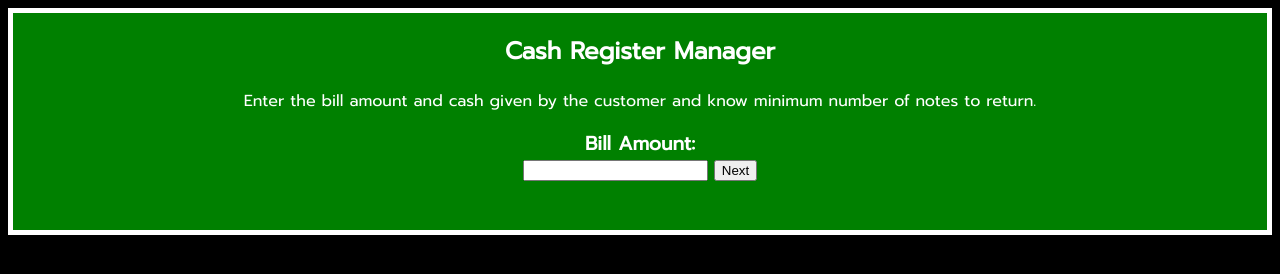
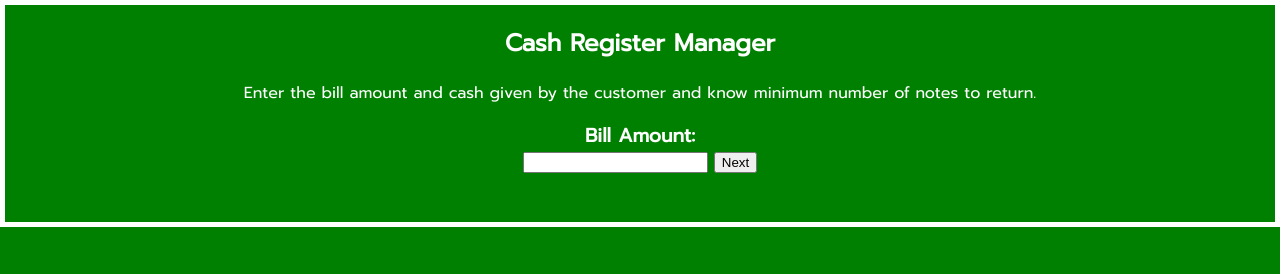
Before and after one commit to jyothishp994/cashRegisterM10, a plain HTML site: page index.html in a window 1280 px wide. Drawn offline with Linux system fonts and the light colour scheme.

Commit message:
Updated properties

```diff
--- a/styles.css
+++ b/styles.css
@@ -1,23 +1,36 @@
 @import url('https://fonts.googleapis.com/css2?family=Prompt&display=swap');
          body{
-         background-color: black;
+         background-color: green;
          color:white;
          font-family: 'Prompt', sans-serif;
+         margin:0 auto;
+         text-align: center;
          }
          .section{
+<<<<<<< HEAD
+
+
+         padding-bottom:3rem;
+         text-align:center;
+
+=======
          background-color:green;
          border: 5px solid white;
          margin:0 auto;
          padding-bottom:3rem;
          text-align:center;
+<<<<<<< Updated upstream
+=======
+>>>>>>> 270341651cbbbb489b7f464fba1a941318e5801d
+>>>>>>> Stashed changes
          }
          .label{
          font-weight:bold;
          font-size:larger;
          }
          #output table, th, td {
-         padding: 0.2rem;
-         width:30rem;
+         padding: 0.5rem;
+         width:auto;
          border: 2px solid white;
          border-collapse: collapse;
          margin:0 auto;
```
